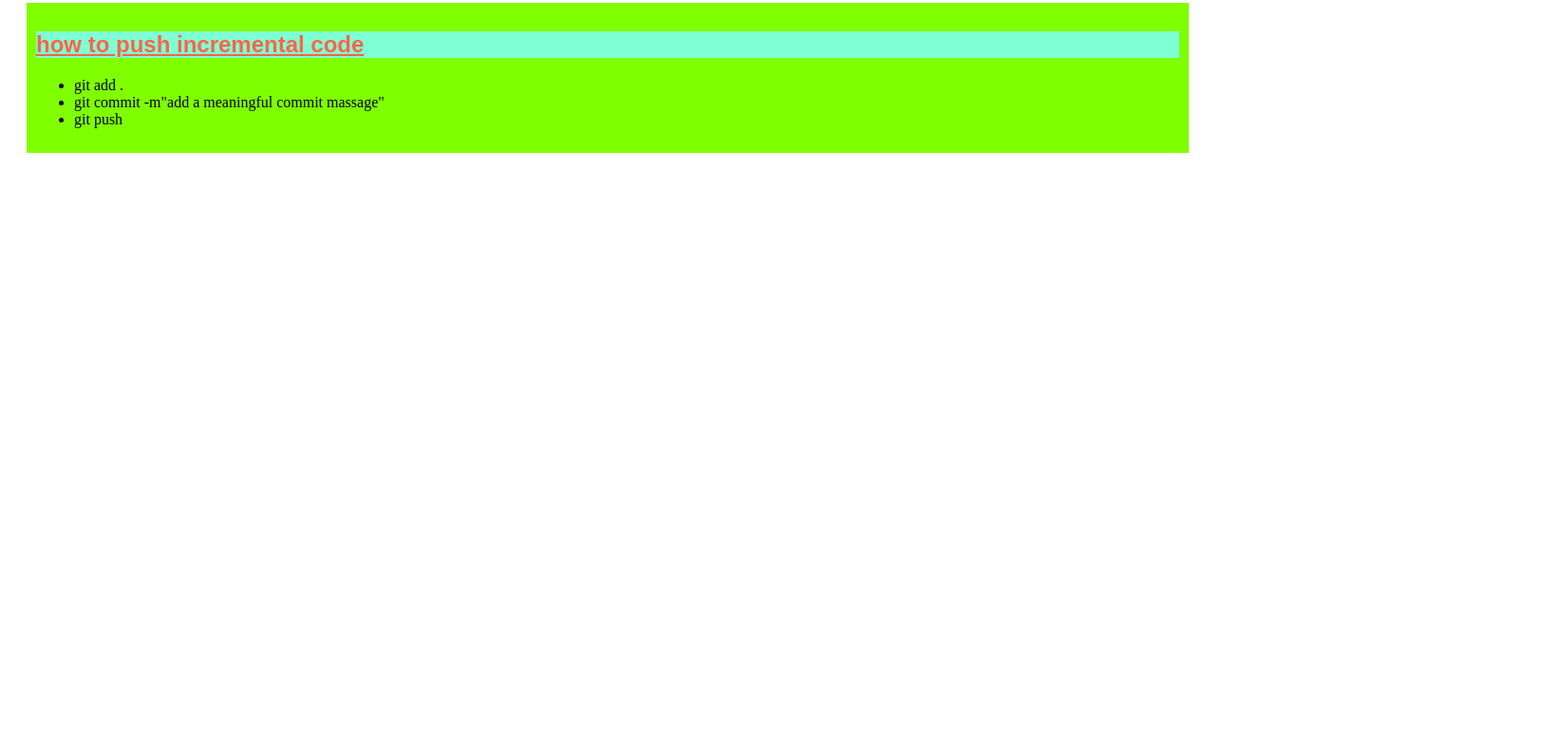
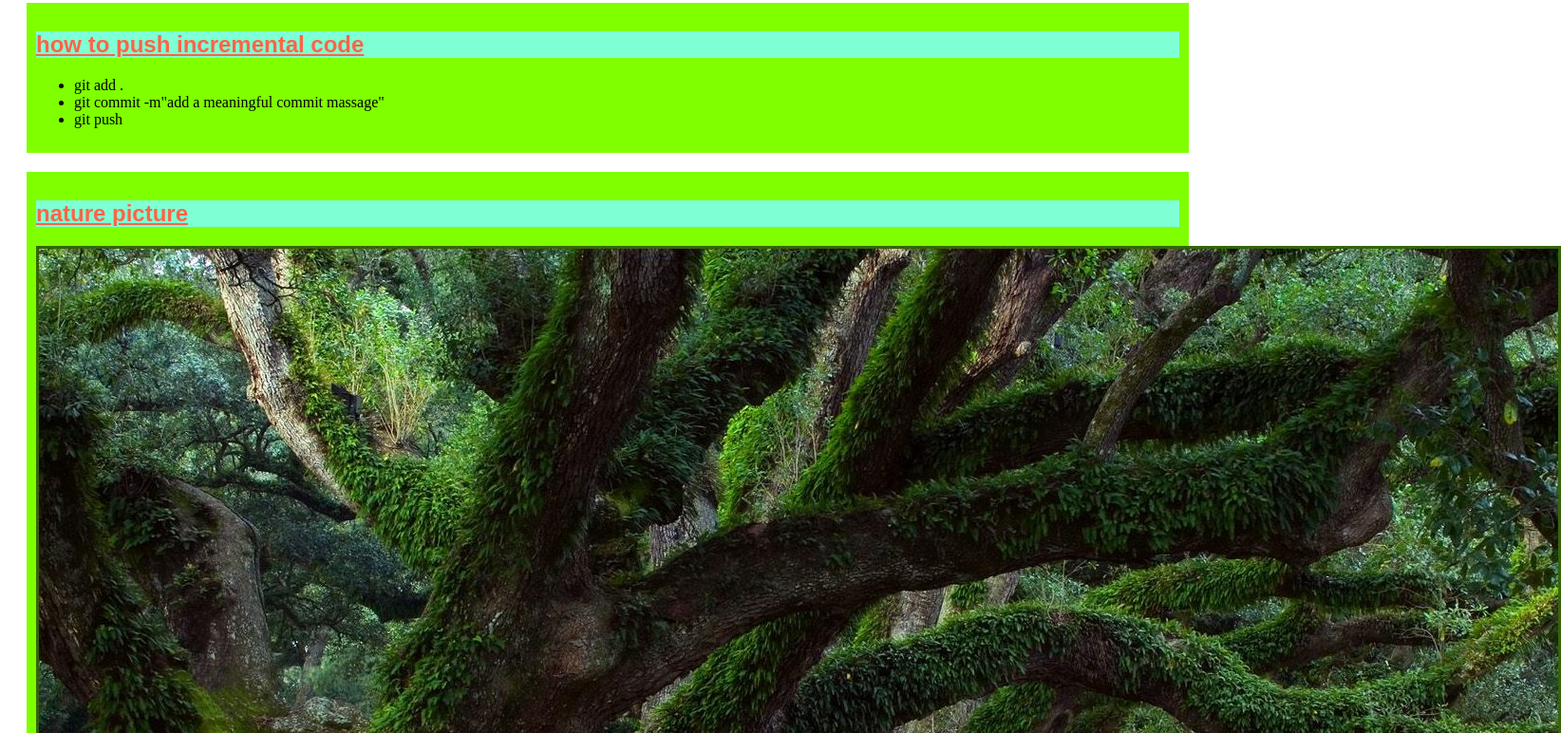
Before and after one commit to Jihad-24/my-simple-website, a plain HTML site: page index.html in a window 1280 px wide. Shown: the part 496-1268 px from the top of the page at 95% size, 1644 px wide, since content can reach past the window. Before the commit the page ends 800 px from the top, so only its background shows below. Drawn offline with Linux system fonts and the light colour scheme.

Commit message:
added a image

```diff
--- a/index.html
+++ b/index.html
@@ -27,5 +27,9 @@
             <li>git push</li>
         </ul>
     </div>
+    <div>
+        <h2>nature picture</h2>
+        <img src="./images/best-nature-top-hd-wallpapers-widescreen.jpg" alt="it's coming soon">
+    </div>
 </body>
 </html>
```
Also changed, not shown: images/best-nature-top-hd-wallpapers-widescreen.jpg (added).
